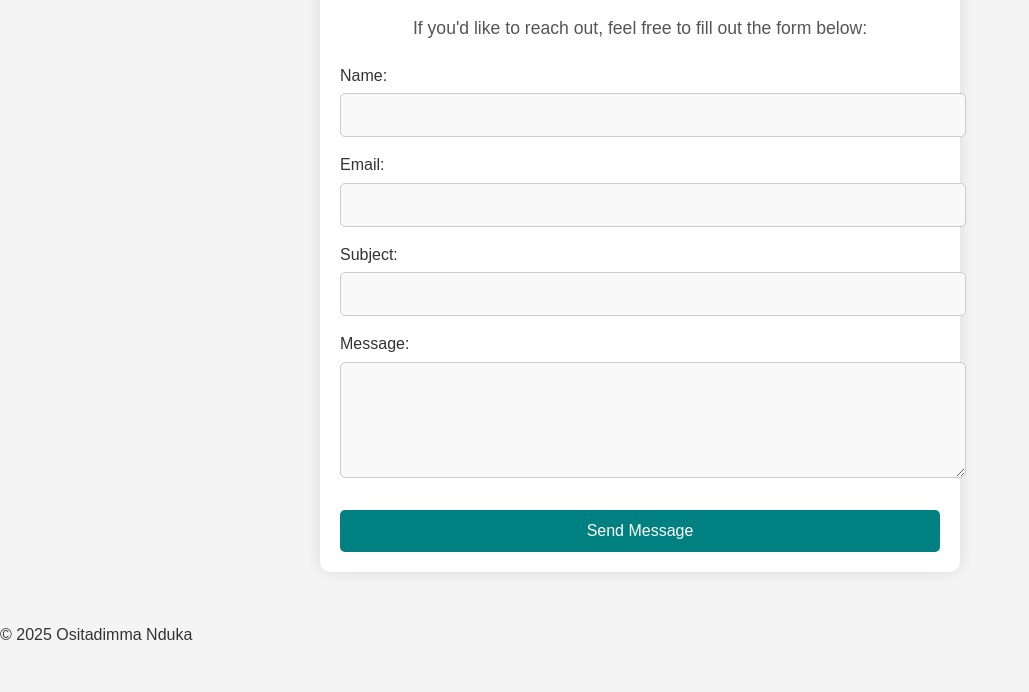
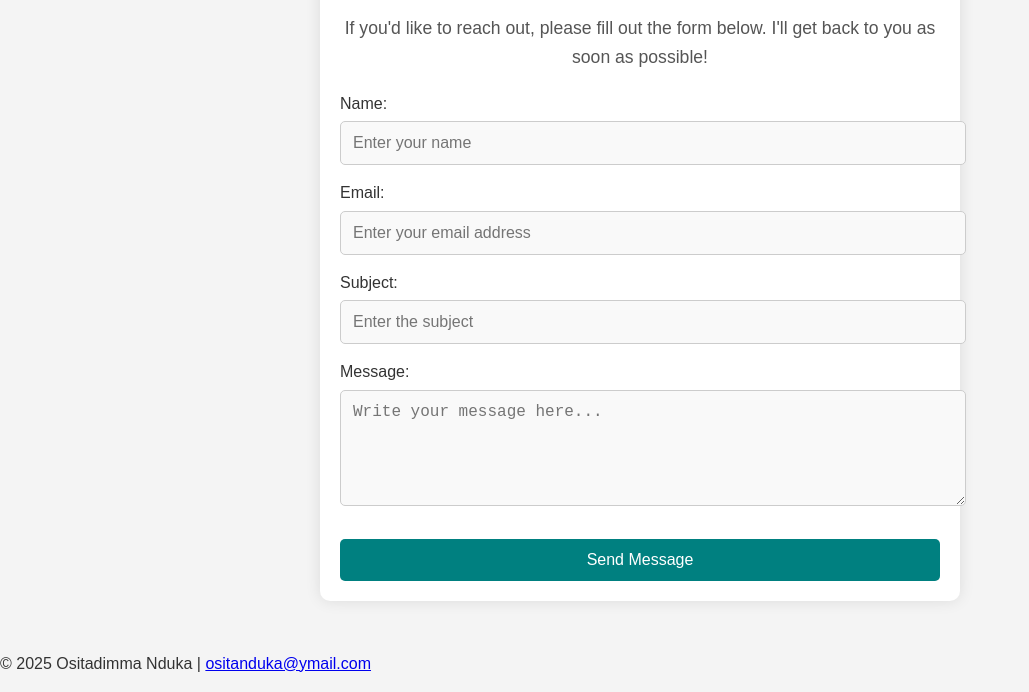
Before and after one commit to OsitaNduka/osita-nduka-portfolio, a website: page contact.html in a window 1280 px wide. Shown: the part 373-1065 px from the top of the page, without its empty margins (0-1029 px from the left). Before the commit the page ends 1037 px from the top, so only its background shows below. Drawn offline with Linux system fonts and the light colour scheme.

Commit message:
modified contact

```diff
--- a/contact.html
+++ b/contact.html
@@ -7,6 +7,8 @@
     <link rel="stylesheet" href="css/style.css">
 </head>
 <body>
+
+    <!-- Header Section -->
     <header>
         <h1>Ositadimma Nduka</h1>
         <nav>
@@ -15,42 +17,49 @@
                 <li><a href="services.html">Services</a></li>
                 <li><a href="experience.html">Experience</a></li>
                 <li><a href="projects.html">Projects</a></li>
-                <li><a href="contact.html">Contact</a></li>
+                <li><a href="contact.html" class="active">Contact</a></li>
             </ul>
         </nav>
     </header>
 
+    <!-- Contact Form Section -->
     <section class="contact">
         <h2>Contact Me</h2>
-        <p>If you'd like to reach out, feel free to fill out the form below:</p>
+        <p>If you'd like to reach out, please fill out the form below. I'll get back to you as soon as possible!</p>
 
         <form action="https://formspree.io/f/xpwzqekj" method="POST">
+            <!-- Name Field -->
             <div class="form-group">
                 <label for="name">Name:</label>
-                <input type="text" id="name" name="name" required>
+                <input type="text" id="name" name="name" placeholder="Enter your name" required>
             </div>
 
+            <!-- Email Field -->
             <div class="form-group">
                 <label for="email">Email:</label>
-                <input type="email" id="email" name="email" required>
+                <input type="email" id="email" name="email" placeholder="Enter your email address" required>
             </div>
 
+            <!-- Subject Field -->
             <div class="form-group">
                 <label for="subject">Subject:</label>
-                <input type="text" id="subject" name="subject" required>
+                <input type="text" id="subject" name="subject" placeholder="Enter the subject" required>
             </div>
 
+            <!-- Message Field -->
             <div class="form-group">
                 <label for="message">Message:</label>
-                <textarea id="message" name="message" rows="5" required></textarea>
+                <textarea id="message" name="message" rows="5" placeholder="Write your message here..." required></textarea>
             </div>
 
+            <!-- Submit Button -->
             <button type="submit">Send Message</button>
         </form>
     </section>
 
+    <!-- Footer Section -->
     <footer>
-        <p>© 2025 Ositadimma Nduka</p>
+        <p>© 2025 Ositadimma Nduka | <a href="mailto:ositanduka@ymail.com">ositanduka@ymail.com</a></p>
     </footer>
 
 </body>
```
